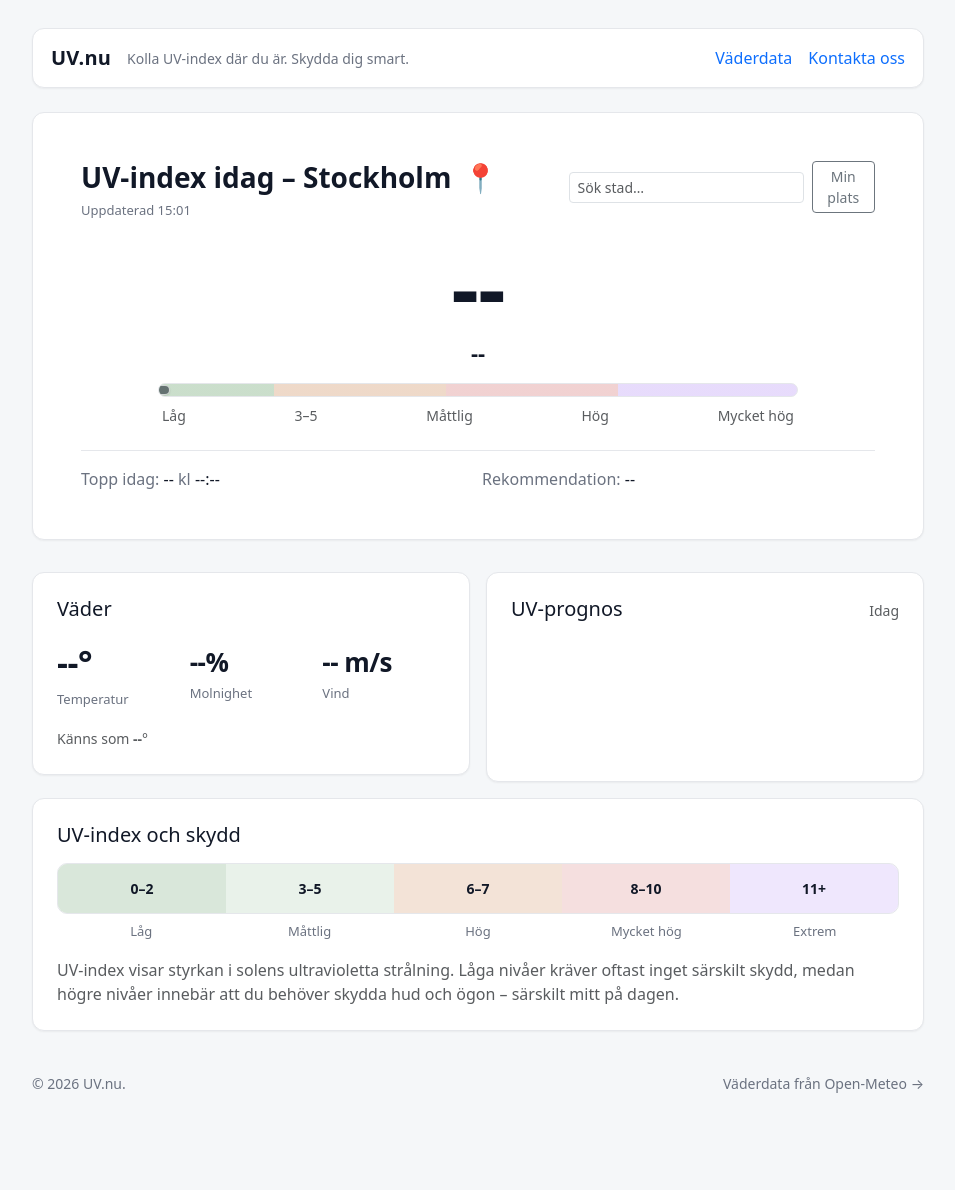
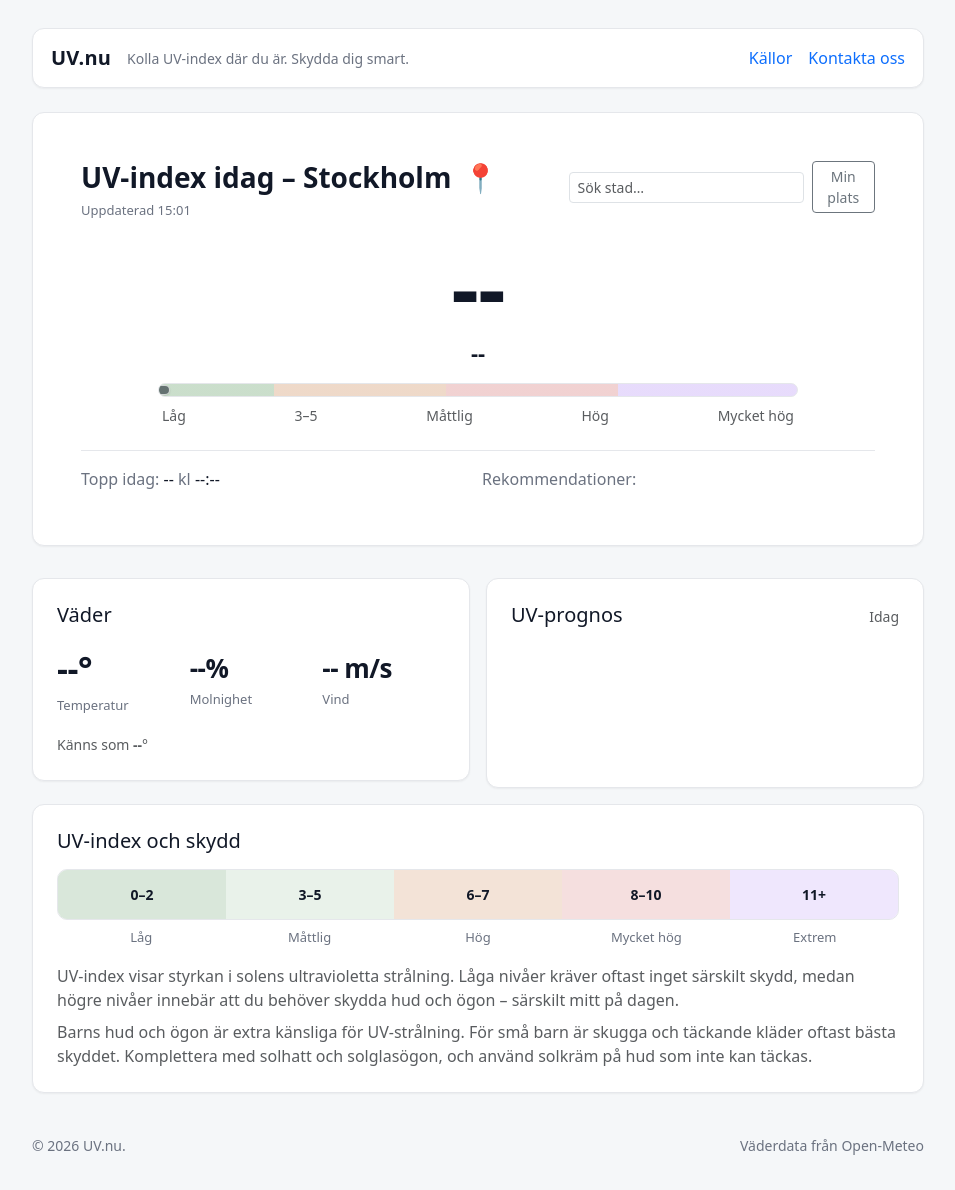
Before and after one commit to uvnu/home, a plain HTML site: page index.html in a window 1280 px wide. Shown: the whole page, without its empty margins (162-1117 px from the left). Before the commit the page ends 1130 px from the top, so only its background shows below. Drawn offline with nearby package versions, Linux system fonts and the light colour scheme; no server answers.

Commit message:
Update index.html

```diff
--- a/index.html
+++ b/index.html
@@ -40,7 +40,7 @@
       </div>
 
       <nav class="d-flex align-items-center gap-3">
-        <a class="text-decoration-none" href="#kallor">Väderdata</a>
+        <a class="text-decoration-none" href="#kallor">Källor</a>
         <a class="text-decoration-none" href="#kontakt" data-bs-toggle="modal" data-bs-target="#kontaktModal">Kontakta oss</a>
       </nav>
     </header>
@@ -82,7 +82,8 @@
             <div><span class="label">Topp idag:</span> <span id="uvMax">--</span> <span class="label">kl</span> <span id="uvMaxTime">--:--</span></div>
           </div>
           <div class="col-md-6">
-            <div><span class="label">Rekommendation:</span> <span id="uvAdvice">--</span></div>
+            <div><span class="label">Rekommendationer:</span></div>
+            <ul id="uvAdviceList" class="advice-list mb-0" aria-live="polite"></ul>
           </div>
         </div>
       </div>
@@ -131,7 +132,7 @@
 
           <div class="spark-wrap mt-2">
             <!-- SVG ritas av app.js -->
-            <svg id="uvSpark" class="spark" viewBox="0 0 420 120" preserveAspectRatio="none" aria-label="UV-prognos"></svg>
+            <svg id="uvSpark" class="spark" viewBox="0 0 460 120" preserveAspectRatio="none" aria-label="UV-prognos"></svg>
           </div>
 
           <div class="d-flex justify-content-between text-muted small mt-2 px-1" id="uvTicks">
@@ -162,6 +163,11 @@
         UV-index visar styrkan i solens ultravioletta strålning. Låga nivåer kräver oftast inget särskilt skydd, medan
         högre nivåer innebär att du behöver skydda hud och ögon – särskilt mitt på dagen.
       </p>
+
+      <p class="text-muted mt-2 mb-0">
+        Barns hud och ögon är extra känsliga för UV-strålning. För små barn är skugga och täckande kläder oftast bästa skyddet.
+        Komplettera med solhatt och solglasögon, och använd solkräm på hud som inte kan täckas.
+      </p>
     </section>
 
     <!-- =========================================
@@ -169,7 +175,7 @@
          ========================================= -->
     <footer class="d-flex justify-content-between align-items-center flex-wrap gap-2 pt-3" id="kallor">
       <div>© <span id="yearNow"></span> UV.nu.</div>
-      <div>Väderdata från <a href="https://open-meteo.com/" target="_blank" rel="noopener">Open‑Meteo</a> →</div>
+      <div>Väderdata från <a href="https://open-meteo.com/" target="_blank" rel="noopener">Open‑Meteo</a></div>
     </footer>
 
   </main>
```
